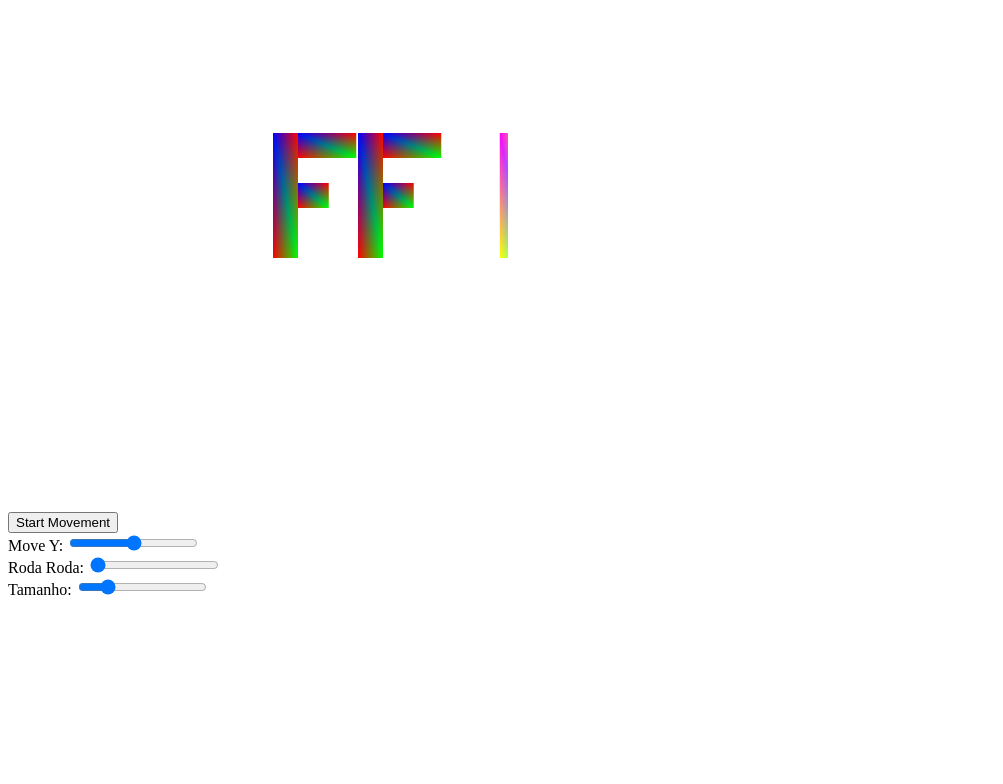
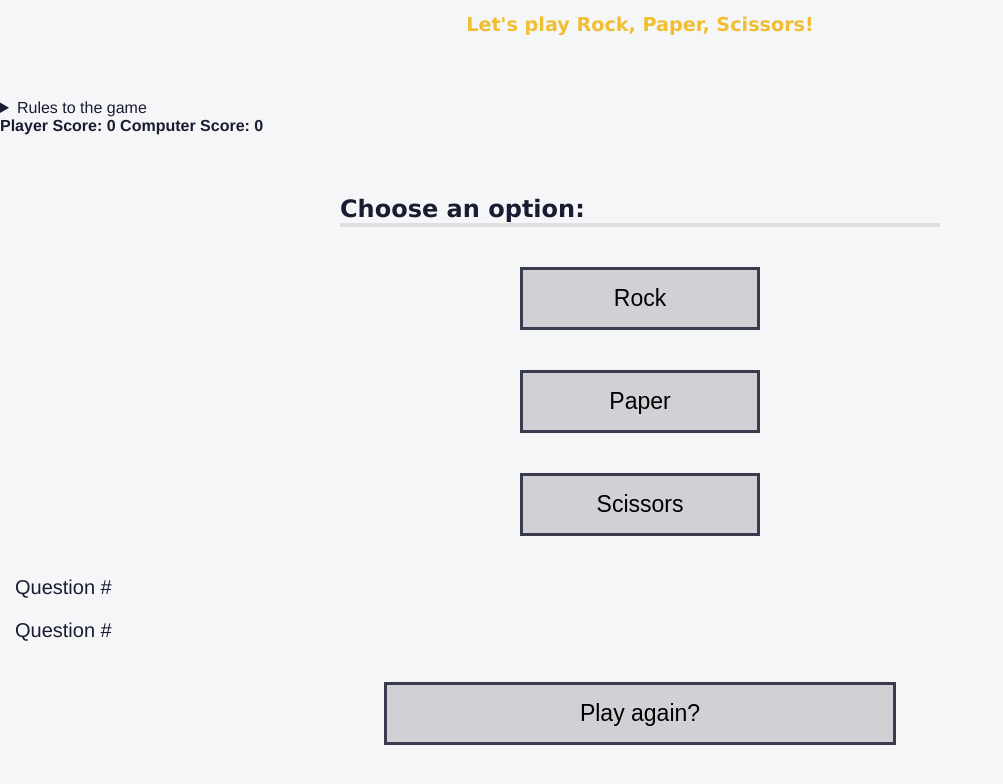
Before and after one commit to dilia-w/JavaScript-Algorithms-and-Data-Structures, a plain HTML site: page Review DOM Manipulation by Building a Rock, Paper, Scissors Game/index.html in a window 1280 px wide. Shown: the whole page, without its empty margins (0-1003 px from the left). Drawn offline with Linux system fonts and the light colour scheme.

Commit message:
Update index.html

```diff
--- a/Review DOM Manipulation by Building a Rock, Paper, Scissors Game/index.html
+++ b/Review DOM Manipulation by Building a Rock, Paper, Scissors Game/index.html
@@ -1,27 +1,58 @@
 <!DOCTYPE html>
 <html lang="en">
   <head>
-    <meta charset="UTF-8">
-    <meta name="viewport" content="width=device-width, initial-scale=1.0">
-    <title>WebGL Triangle</title>
+    <meta charset="UTF-8" />
+    <meta name="viewport" content="width=device-width, initial-scale=1.0" />
+    <title>Rock, Paper, Scissors game</title>
+    <link rel="stylesheet" href="./styles.css" />
   </head>
   <body>
-    <canvas width=500px height=500px ></canvas>
-    <div>
-        <button id="startButton">Start Movement</button>
+    <h1>Let's play Rock, Paper, Scissors!</h1>
+    <main>
+      <details class="rules-container">
+        <summary>Rules to the game</summary>
+
+        <p>You will be playing against the computer.</p>
+        <p>You can choose between Rock, Paper, and Scissors.</p>
+        <p>The first one to three points wins.</p>
+
+        <p>Here are the rules to getting a point in the game:</p>
+        <ul>
+          <li>Rock beats Scissors</li>
+          <li>Scissors beats Paper</li>
+          <li>Paper beats Rock</li>
+        </ul>
+        <p>
+          If the player and computer choose the same option (Ex. Paper and
+          Paper), then no one gets the point.
+        </p>
+      </details>
+
+      <div class="score-container">
+        <strong
+          >Player Score: <span class="score" id="player-score">0</span></strong
+        >
+        <strong
+          >Computer Score:
+          <span class="score" id="computer-score">0</span></strong
+        >
       </div>
-    <div>
-        <label for="ySlider">Move Y: </label>
-        <input type="range" id="ySlider" min="-1" max="1" step="0.01" value="0">
+
+      <section class="options-container">
+        <h2>Choose an option:</h2>
+        <div class="btn-container">
+          <button id="rock-btn" class="btn">Rock</button>
+          <button id="paper-btn" class="btn">Paper</button>
+          <button id="scissors-btn" class="btn">Scissors</button>
         </div>
-    <div>
-        <label for="Angulo">Roda Roda: </label>
-        <input type="range" id="Angulo" min="0" max="360" step="1" value="0">
+      </section>
+
+      <div class="results-container">
+        <p id="results-msg"></p>
+        <p id="winner-msg"></p>
+        <button class="btn" id="reset-game-btn">Play again?</button>
       </div>
-    <div>
-        <label for="Angulo">Tamanho: </label>
-        <input type="range" id="escala" min="0" max="5" step="0.1" value="1">
-    </div>
-    <script src="script.js"></script>
+    </main>
+    <script src="./script.js"></script>
   </body>
 </html>
```
Lines whose indentation alone changed are shown as unchanged.
